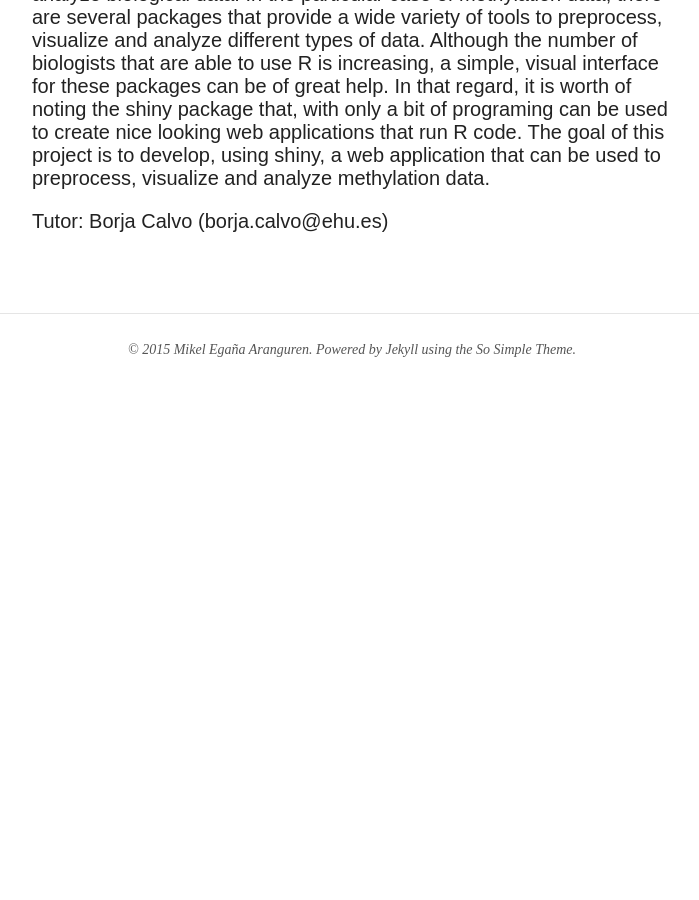
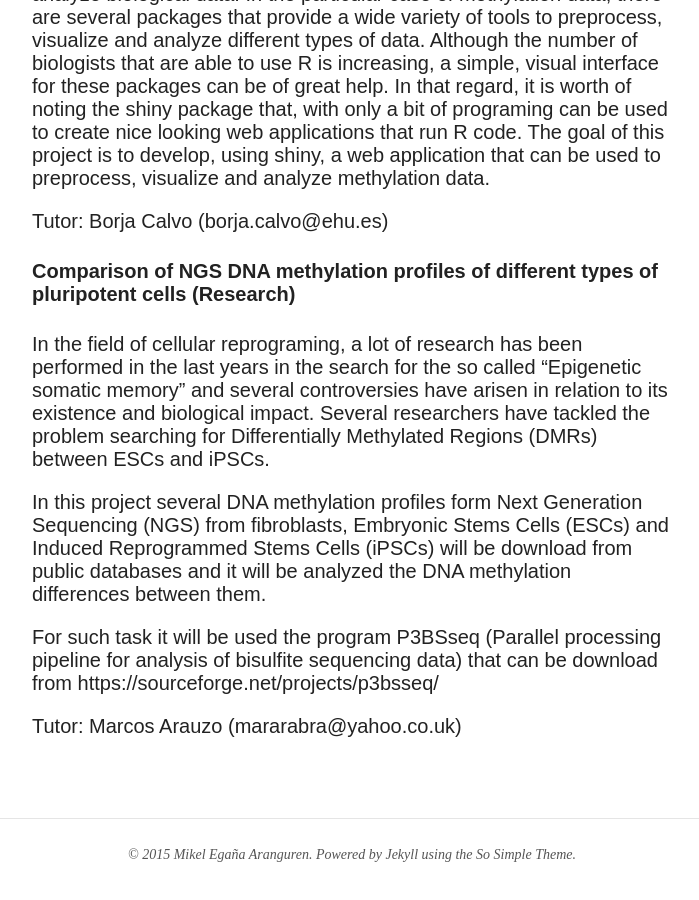
Before and after one commit to mikel-egana-aranguren/EHU-MSc-Bioinformatics, a Jekyll site: the page built from projects.md, in a window 1280 px wide and 900 px high, scrolled down 1510 px. Shown: the whole window, without its empty margins (288-987 px from the left). Built offline with Jekyll 4.4.1, drawn with Linux system fonts in a browser that asks for light colours; nearby versions of some CDN libraries; before the commit the page ends 1970 px from its top, so only the background shows below that.

Commit message:
new project added

```diff
--- a/projects.md
+++ b/projects.md
@@ -38,3 +38,13 @@ Tutor: Mikel Egaña Aranguren (mikel.egana@ehu.es)
 R is one of the most widely used computational environments used to analyze biological data. In the particular case of methylation data, there are several packages that provide a wide variety of tools to preprocess, visualize and analyze different types of data. Although the number of biologists that are able to use R is increasing, a simple, visual interface for these packages can be of great help. In that regard, it is worth of noting the shiny package that, with only a bit of  programing can be used to create nice looking web applications that run R code. The goal of this project is to develop, using shiny, a web application that can be used to preprocess, visualize and analyze methylation data.
 
 Tutor: Borja Calvo (borja.calvo@ehu.es)
+
+#### Comparison of NGS DNA methylation profiles of different types of pluripotent cells (Research)
+
+In the field of cellular reprograming, a lot of research has been performed in the last years in the search for the so called “Epigenetic somatic memory” and several controversies have arisen in relation to its existence and biological impact. Several researchers have tackled the problem searching for Differentially Methylated Regions (DMRs) between ESCs and iPSCs.
+
+In this project several DNA methylation profiles form Next Generation Sequencing (NGS) from fibroblasts, Embryonic Stems Cells (ESCs) and Induced Reprogrammed Stems Cells (iPSCs) will be download from public databases and it will be analyzed the DNA methylation differences between them.
+
+For such task it will be used the program P3BSseq (Parallel processing pipeline for analysis of bisulfite sequencing data) that can be download from https://sourceforge.net/projects/p3bsseq/
+
+Tutor: Marcos Arauzo (mararabra@yahoo.co.uk)
```
